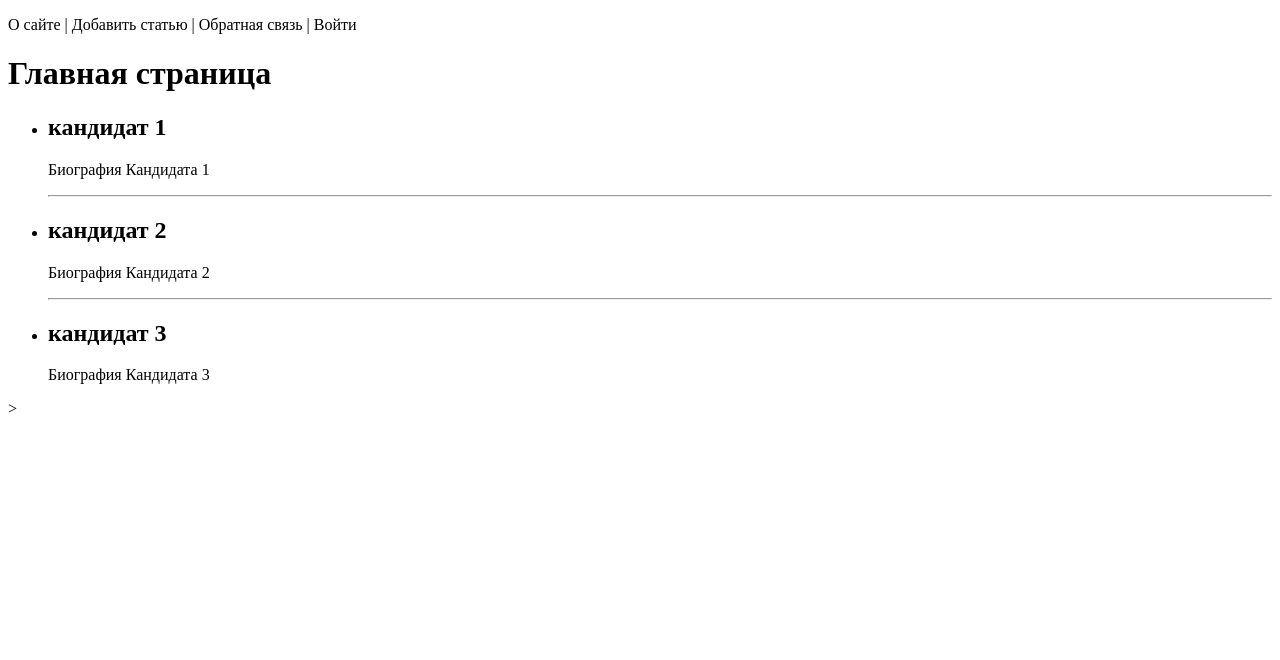
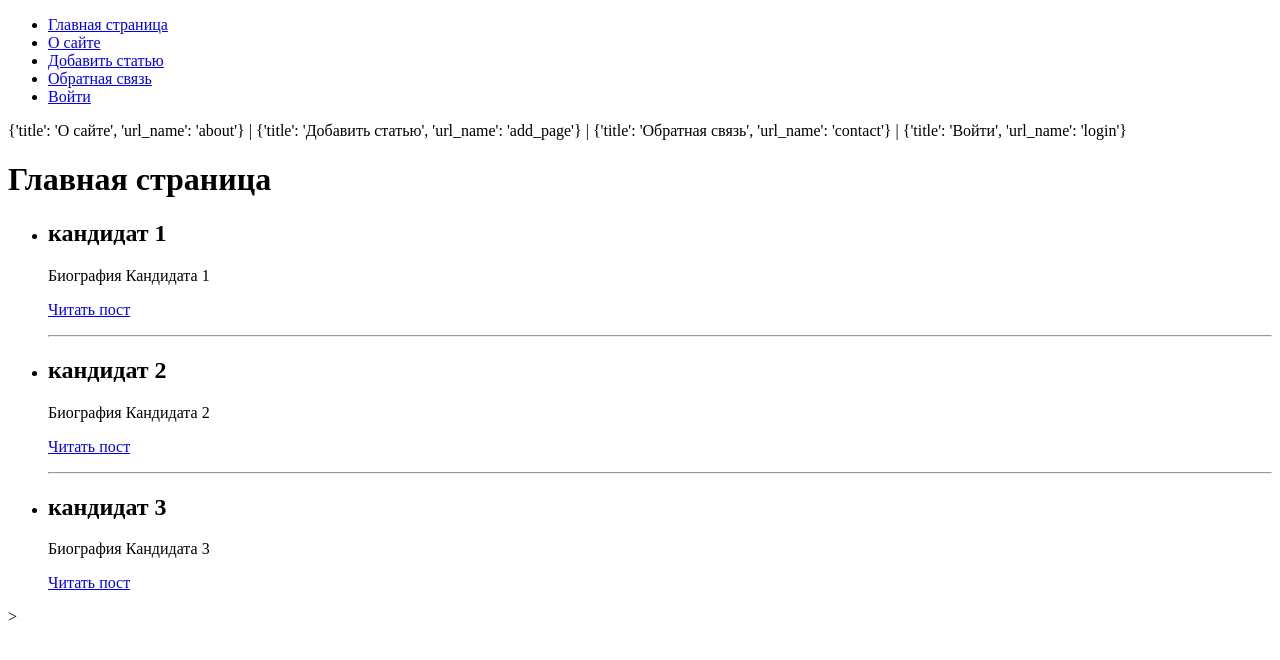
Before and after one commit to MariaADev98/HR_system, a Django app: page / in a window 1280 px wide. Shown: the top 660 px of the page. Run offline with Django 4.2, Linux system fonts and the light colour scheme.

Commit message:
create first templates

```diff
--- a/hr_app/templates/hr_app/index.html
+++ b/hr_app/templates/hr_app/index.html
@@ -4,6 +4,14 @@
     <title>{{ title }}</title>
 </head>
 <body>
+<ul>
+    <li><a href="{% url 'home' %}">Главная страница</a></li>
+    {% for m in menu %}
+    <li>
+        <a href="{% url m.url_name %}">{{ m.title }}</a>
+    </li>
+    {% endfor %}
+</ul>
 <p>{{ menu|join:' | ' }}</p>
 <h1>{{ title }}</h1>
 
@@ -12,6 +20,7 @@
     <li>
        <h2>{{ p.title }}</h2>
        <p>{{ p.content}}</p>
+        <p><a href="{%url 'post' p.id%}">Читать пост</a><p>
        {% if not forloop.last %}
        <hr>
        {% endif %}
--- a/hr_app/urls.py
+++ b/hr_app/urls.py
@@ -10,4 +10,11 @@ urlpatterns = [
     path('cats/<int:cat_id>', views.categories, name='cats_id'),
     path('cats/<slug:cat_slug>', views.categories_by_slug, name='cats'),
     path('archive/<year4:year>/', views.archive, name='archive'),
+    path('tasks/', views.tasks, name='tasks'),
+    path('forms/', views.forms, name='forms'),
+    path('creatform/', views.creatform, name='creatform'),
+    path('post/<int:post_id>/', views.show_post, name='post'),
+    path('addpage/', views.addpage, name='addpage'),
+    path('contact/', views.contact, name='contact'),
+    path('login/', views.login, name='login'),
 ]
--- a/hr_app/views.py
+++ b/hr_app/views.py
@@ -2,7 +2,11 @@ from django.http import HttpResponse, HttpResponseNotFound, Http404
 from django.shortcuts import render, redirect
 from django.template.loader import render_to_string
 
-menu = ['О сайте', 'Добавить статью', 'Обратная связь', 'Войти']
+menu = [{'title': 'О сайте', 'url_name': 'about'},
+        {'title': 'Добавить статью', 'url_name': 'add_page'},
+        {'title': 'Обратная связь', 'url_name': 'contact'},
+        {'title': 'Войти', 'url_name': 'login'},
+        ]
 
 data_db = [
     {'id': 1, 'title': 'кандидат 1', 'content': 'Биография Кандидата 1', 'is_published': True},
@@ -26,6 +30,18 @@ def about(request):
     return render(request, 'hr_app/about.html', {'title': 'О сайте'})
 
 
+def tasks(request):
+    return render(request, 'hr_app/tasks.html', {'title': 'Задачи'})
+
+
+def forms(request):
+    return render(request, 'hr_app/forms.html', {'title': 'Анкеты'})
+
+
+def creatform(request):
+    return render(request, 'hr_app/creatform.html', {'title': 'Создание анкеты'})
+
+
 def categories(request, cat_id):
     return HttpResponse(f'<h1>Статьи по категориям</h1><p>id:{cat_id}</p>')
 
@@ -43,5 +59,21 @@ def archive(request, year):
     return HttpResponse(f'<h1>Архив по годам</h1><p>{year}</p>')
 
 
+def show_post(request, post_id):
+    return HttpResponse(f'Отображение статьи с id = {post_id}')
+
+
+def addpage(request):
+    return HttpResponse('Добавление статьи')
+
+
+def contact(request):
+    return HttpResponse('Обратная связь')
+
+
+def login(request):
+    return HttpResponse('Авторизация')
+
+
 def page_not_found(request, exeption):
     return HttpResponseNotFound('<h1>Страница не найдена</h1>')
```
Also changed, not shown: hr_app/templates/hr_app/creatform.html (added, +10 -0 lines), hr_app/templates/hr_app/forms.html (added, +10 -0 lines), hr_app/templates/hr_app/tasks.html (added, +10 -0 lines).
